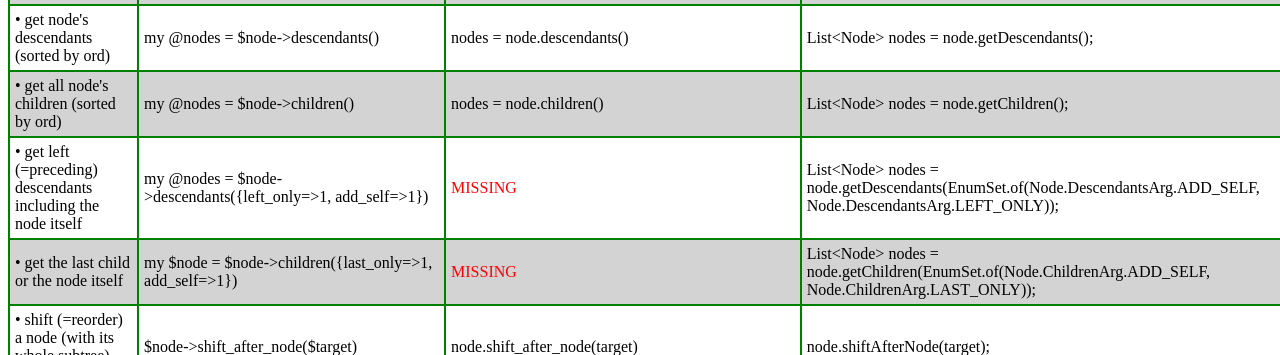
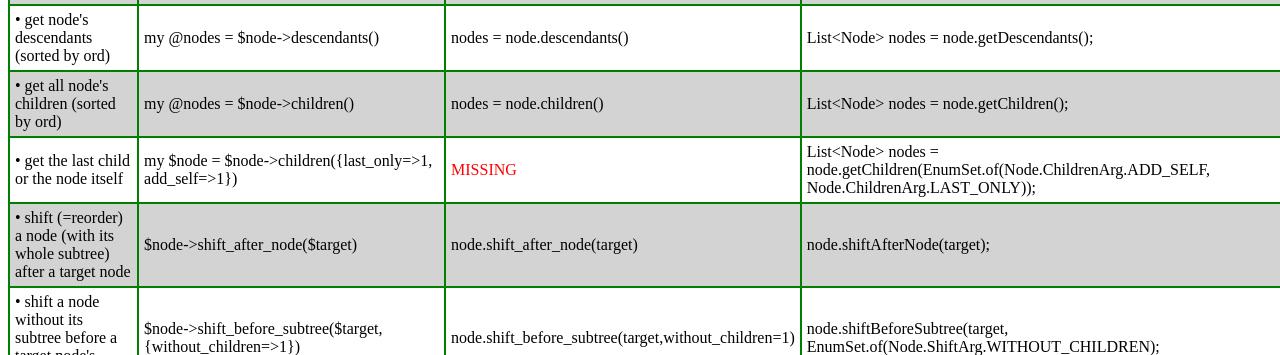
Before and after one commit to udapi/udapi-common, a plain HTML site: page doc/comparison.html in a window 1280 px wide. Shown: the part 1480-1835 px from the top of the page. Drawn offline with Linux system fonts and the light colour scheme.

Commit message:
left_only should be called preceding_only, but we'll add it later
Meanwhile, you can use alternatives:
 #my @prec_descs = $node->descendants({preceding_only=>1});
  my @prec_descs = grep {$_->precedes($node)} $node->descendants;

 #my @prec_descs_self = $node->descendants({preceding_only=>1, add_self=>1});
  my @prec_descs_self = ((grep {$_->precedes($node)} $node->descendants), $self);

 #my $nearest_left_child = $node->children({preceding_only=>1, last_only=>1});
 my $nearest_left_child = first {$_->precedes($node)} reverse $node->children();

```diff
--- a/doc/comparison.html
+++ b/doc/comparison.html
@@ -260,13 +260,6 @@
 </tr>
 
 <tr>
-  <td> &bull; get left (=preceding) descendants including the node itself </td>
-  <td>  my @nodes = $node->descendants({left_only=>1, add_self=>1}) </td>
-  <td>  <span style="color:red">MISSING</span> </td>
-  <td>  List&lt;Node&gt; nodes = node.getDescendants(EnumSet.of(Node.DescendantsArg.ADD_SELF, Node.DescendantsArg.LEFT_ONLY)); </td>
-</tr>
-
-<tr>
   <td> &bull; get the last child or the node itself </td>
   <td>  my $node = $node->children({last_only=>1, add_self=>1}) </td>
   <td>  <span style="color:red">MISSING</span> </td>
```
